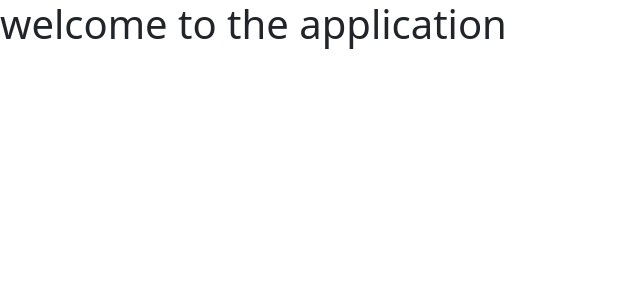
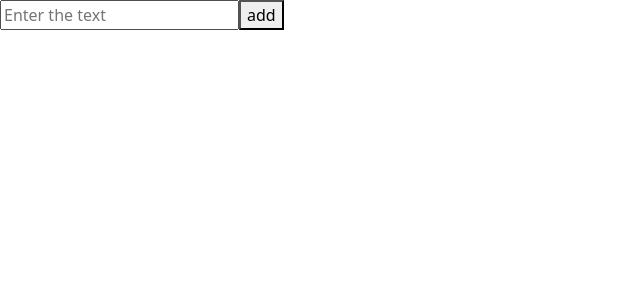
Before and after one commit to sree1411/React_interview, a React (Create React App) app: page / in a window 1280 px wide. Shown: the top 300 px of the page, without its empty margins (0-640 px from the left). Built offline with nearby package versions, Linux system fonts and the light colour scheme.

Commit message:
crud operation

```diff
--- a/src/App.js
+++ b/src/App.js
@@ -1,10 +1,65 @@
 
+import { useState } from 'react';
 import './App.css';
 
 function App() {
+
+
+  const [newUser, setNewUser]= useState('')
+  const [users, setUsers] = useState([]);
+  const [editIndex, setEditIndex] = useState(null)
+
+   const handleChange = (e)=>{
+      setNewUser(e.target.value)
+   }
+
+
+  const addDetails = ()=>{
+    if(editIndex === null){
+      setUsers([...users, newUser])
+    }else{
+      const updatedUser= users.map((user,index)=>
+      index === editIndex ? newUser : user
+      )
+      setUsers(updatedUser)
+      setEditIndex(null)
+    }
+
+     setNewUser('')
+  }
+
+
+  const deleteBtn = (i)=>{
+     var temp=[...users]
+     temp.splice(i,1)
+     setUsers(temp)
+  }
+
+  const editBtn = (i)=>{
+    var temp=[...users]
+    setNewUser(temp[i])
+    setEditIndex(i)
+  }
+
   return (
       <div>
-          <h1> welcome to the application </h1>
+
+
+           <input type='text' value={newUser}  onChange={handleChange}  placeholder='Enter the text' />
+           <button type='text' onClick={addDetails} > {editIndex=== null ? "add" :"update"} </button>
+
+            <ul>
+               {
+                users.map((person,i)=>(
+                  <li key={i}>
+                    {person}
+                    <button onClick={()=>deleteBtn(i)}> Delete </button>
+                    <button onClick={()=>editBtn(i)}> Edit </button>
+                  </li>
+                ))
+               }
+            </ul>
+
       </div>
   );
 }
```
